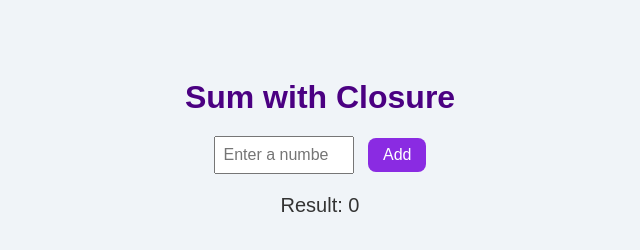
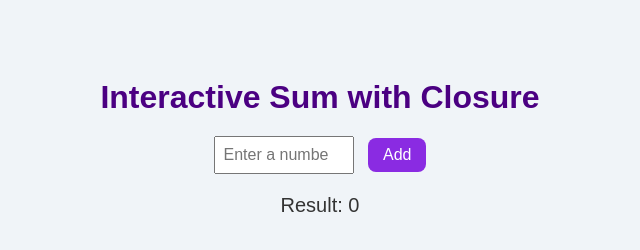
Before and after one commit to linamov/HW_Movina-7.1_SumwithClosure, a plain HTML site: page index.html in a window 1280 px wide. Shown: the whole page, without its empty margins (320-960 px from the left). Drawn offline with Linux system fonts and the light colour scheme.

Commit message:
Update index.html

```diff
--- a/index.html
+++ b/index.html
@@ -44,7 +44,7 @@
     </style>
 </head>
 <body>
-    <h1> Sum with Closure</h1>
+    <h1>Interactive Sum with Closure</h1>
     <div>
         <input type="number" id="numInput" placeholder="Enter a number">
         <button id="addBtn">Add</button>
```
